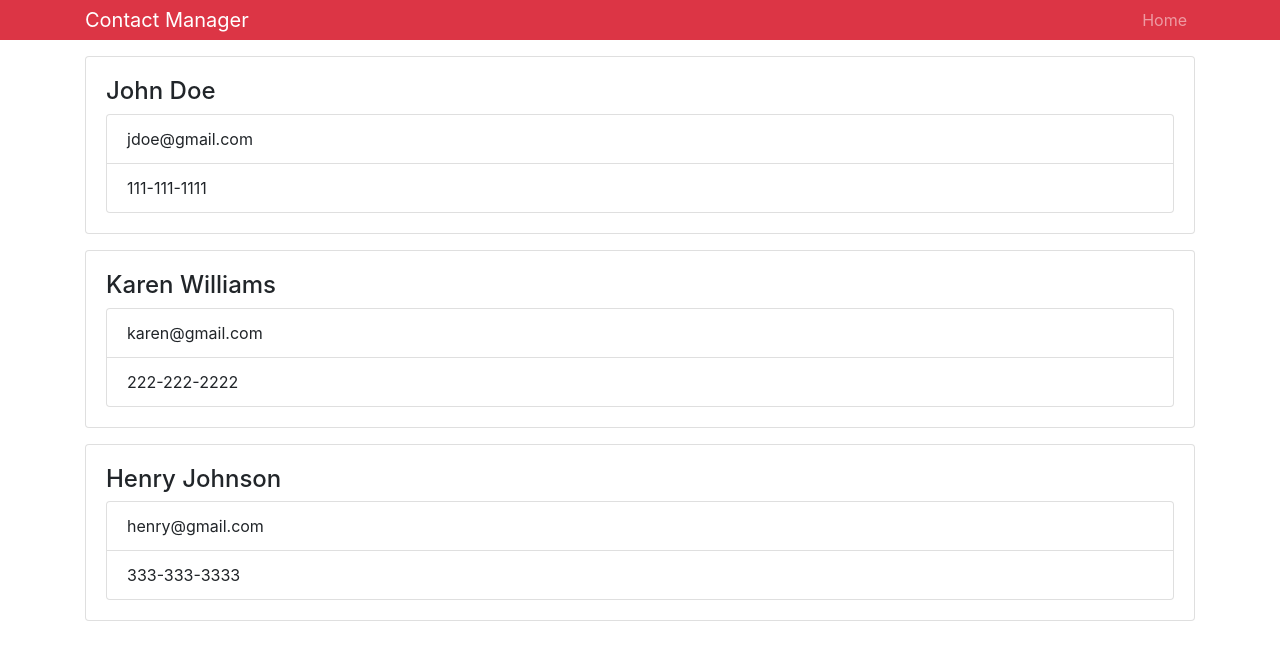
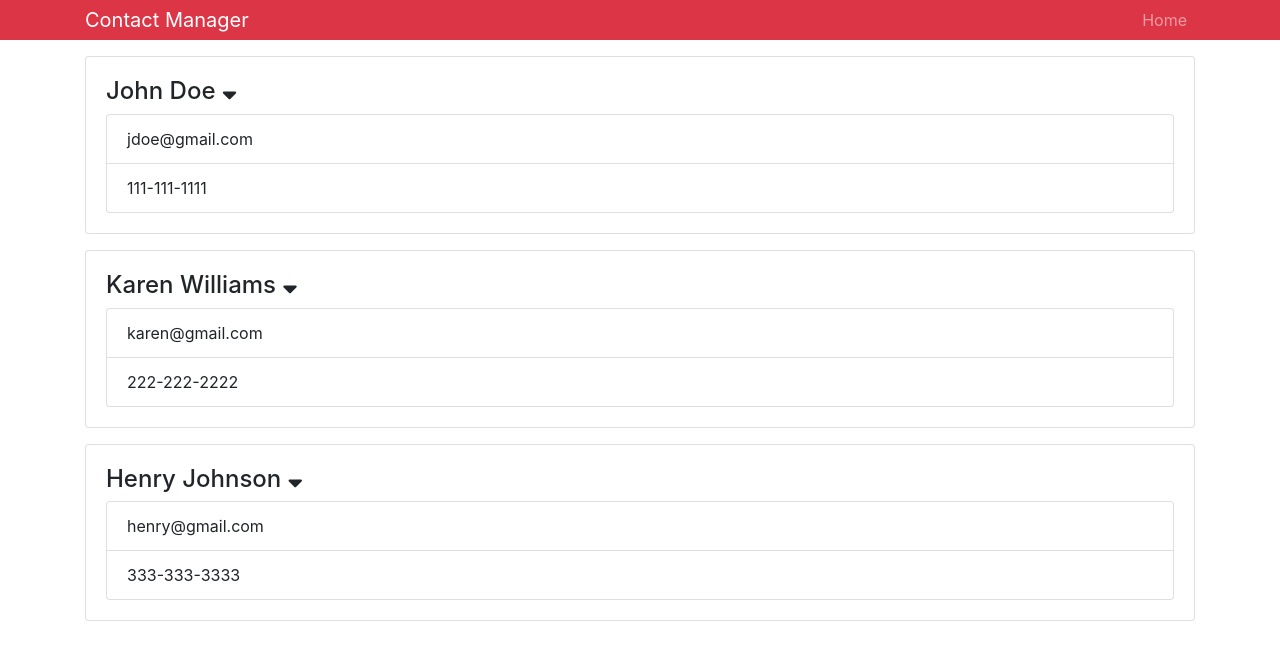
Before and after one commit to seabazz/contactmanager, a React (Create React App) app: page / in a window 1280 px wide. Shown: the top 660 px of the page. Built offline with nearby package versions, Linux system fonts and the light colour scheme.

Commit message:
add font-awesome cdn, add event to Contact component

```diff
--- a/public/index.html
+++ b/public/index.html
@@ -5,6 +5,8 @@
   <meta charset="utf-8">
   <meta name="viewport" content="width=device-width, initial-scale=1, shrink-to-fit=no">
   <meta name="theme-color" content="#000000">
+  <link rel="stylesheet" href="https://use.fontawesome.com/releases/v5.3.1/css/all.css" integrity="sha384-mzrmE5qonljUremFsqc01SB46JvROS7bZs3IO2EmfFsd15uHvIt+Y8vEf7N7fWAU"
+    crossorigin="anonymous">
 
   <link rel="manifest" href="%PUBLIC_URL%/manifest.json">
   <link rel="shortcut icon" href="%PUBLIC_URL%/favicon.ico">
--- a/src/components/Contact.js
+++ b/src/components/Contact.js
@@ -2,11 +2,17 @@
 import PropTypes from "prop-types";
 
 class Contact extends Component {
+  state = {};
+
+  onShowClick = e => {};
+
   render() {
     const { name, email, phone } = this.props.contact;
     return (
       <div className="card card-body mb-3">
-        <h4>{name}</h4>
+        <h4>
+          {name} <i onClick={this.onShowClick} className="fas fa-sort-down" />
+        </h4>
         <ul className="list-group">
           <li className="list-group-item">{email}</li>
           <li className="list-group-item">{phone}</li>
```
